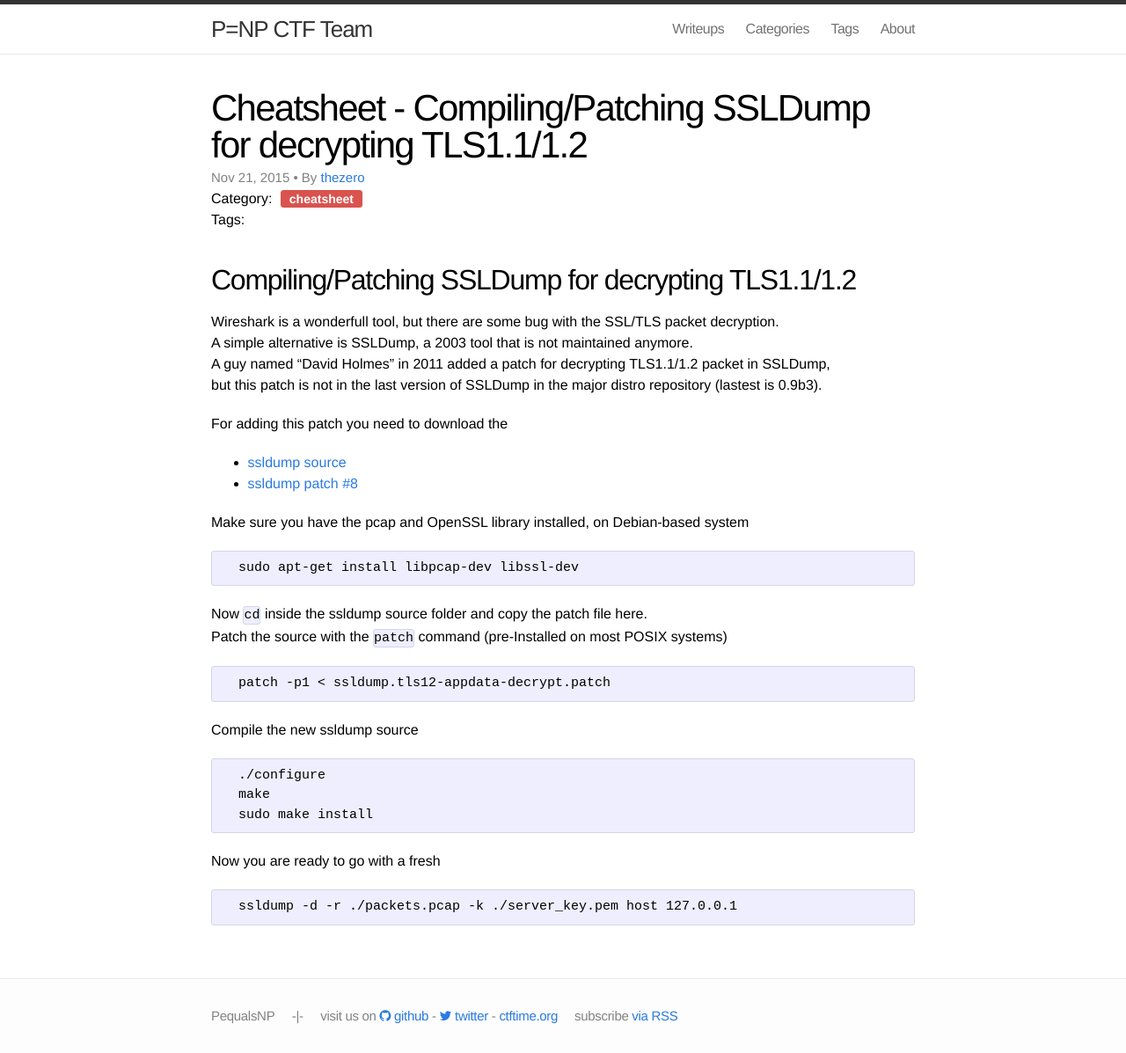
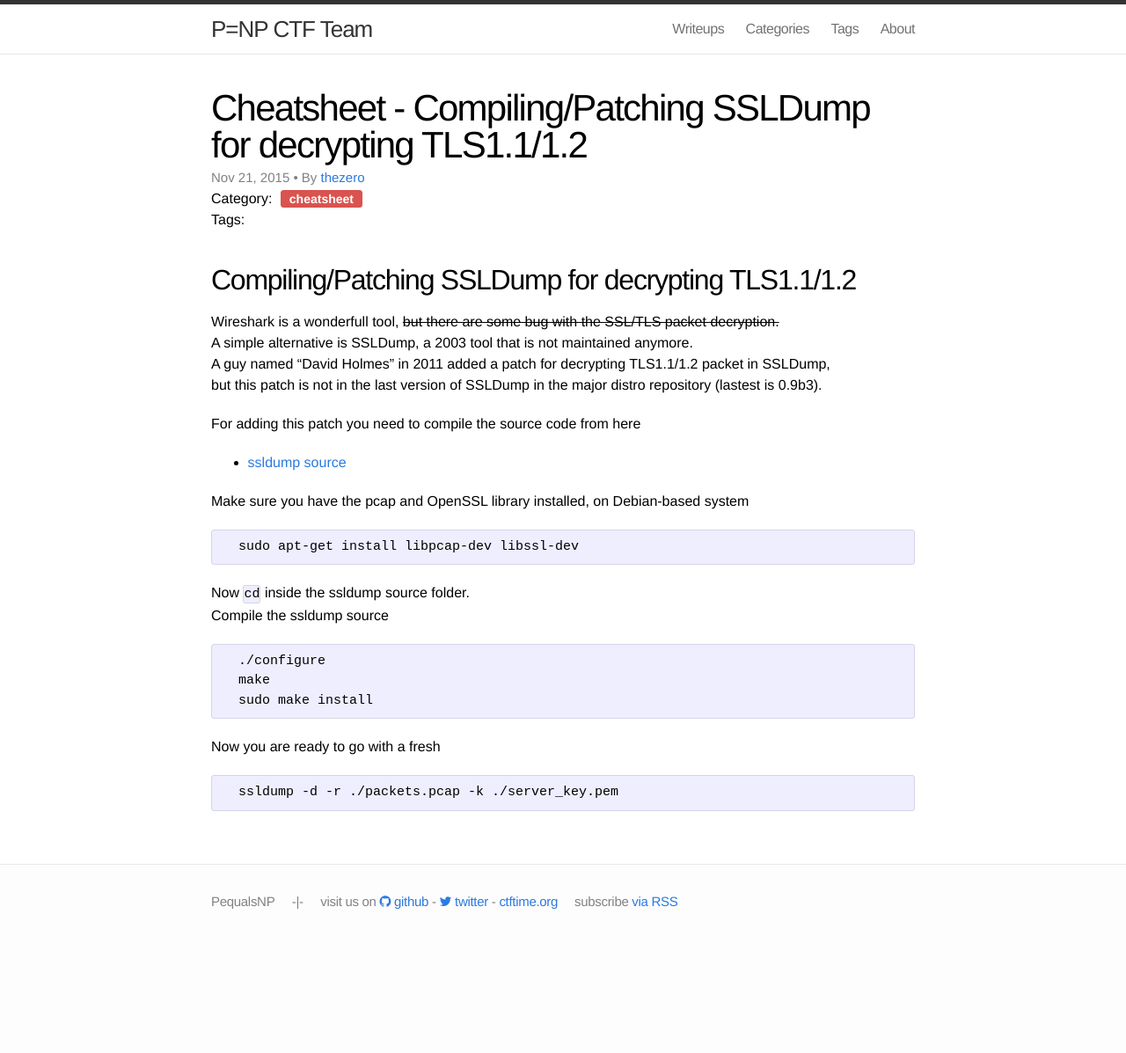
Before and after one commit to PequalsNP-team/pequalsnp-team.github.io, a Jekyll site: the page built from _posts/2015-11-21-ssldump.md, in a window 1280 px wide. Shown: the whole page at 88% size. Built offline with Jekyll 4.4.1, drawn with Linux system fonts in a browser that asks for light colours; comment, search, counter and statistics services are not loaded; after the commit the page ends 1067 px from its top, so only the background shows below that.

Commit message:
ssldump fix

```diff
--- a/_posts/2015-11-21-ssldump.md
+++ b/_posts/2015-11-21-ssldump.md
@@ -8,26 +8,21 @@ author: thezero
 ## Compiling/Patching SSLDump for decrypting TLS1.1/1.2
 
 
-Wireshark is a wonderfull tool, but there are some bug with the SSL/TLS packet decryption.<br/>
+Wireshark is a wonderfull tool, <s>but there are some bug with the SSL/TLS packet decryption.</s><br/>
 A simple alternative is SSLDump, a 2003 tool that is not maintained anymore.<br/>
 A guy named "David Holmes" in 2011 added a patch for decrypting TLS1.1/1.2 packet in SSLDump,<br/>
 but this patch is not in the last version of SSLDump in the major distro repository (lastest is 0.9b3).<br/>
 
-For adding this patch you need to download the
+For adding this patch you need to compile the source code from here
 
- - [ssldump source](http://sourceforge.net/projects/ssldump/files/ssldump/0.9b3/)
- - [ssldump patch #8](http://sourceforge.net/p/ssldump/patches/8/)
+ - [ssldump source](https://github.com/PequalsNP-team/ssldump)
 
 Make sure you have the pcap and OpenSSL library installed, on Debian-based system
 
       sudo apt-get install libpcap-dev libssl-dev
 
-Now `cd` inside the ssldump source folder and copy the patch file here.<br/>
-Patch the source with the `patch` command (pre-Installed on most POSIX systems)
-
-      patch -p1 < ssldump.tls12-appdata-decrypt.patch
-
-Compile the new ssldump source
+Now `cd` inside the ssldump source folder.<br/>
+Compile the ssldump source
 
       ./configure
       make
@@ -35,4 +30,4 @@ Compile the new ssldump source
 
 Now you are ready to go with a fresh
 
-      ssldump -d -r ./packets.pcap -k ./server_key.pem host 127.0.0.1
+      ssldump -d -r ./packets.pcap -k ./server_key.pem
```
